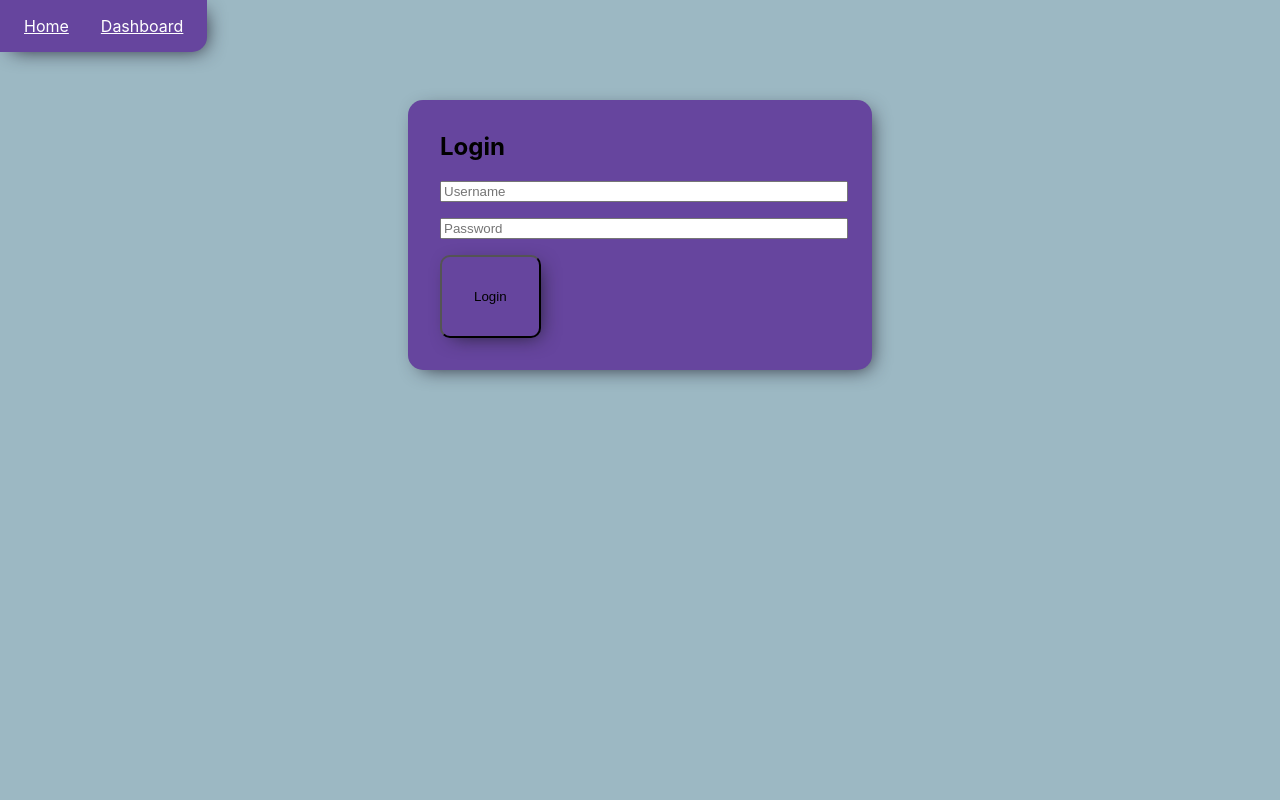
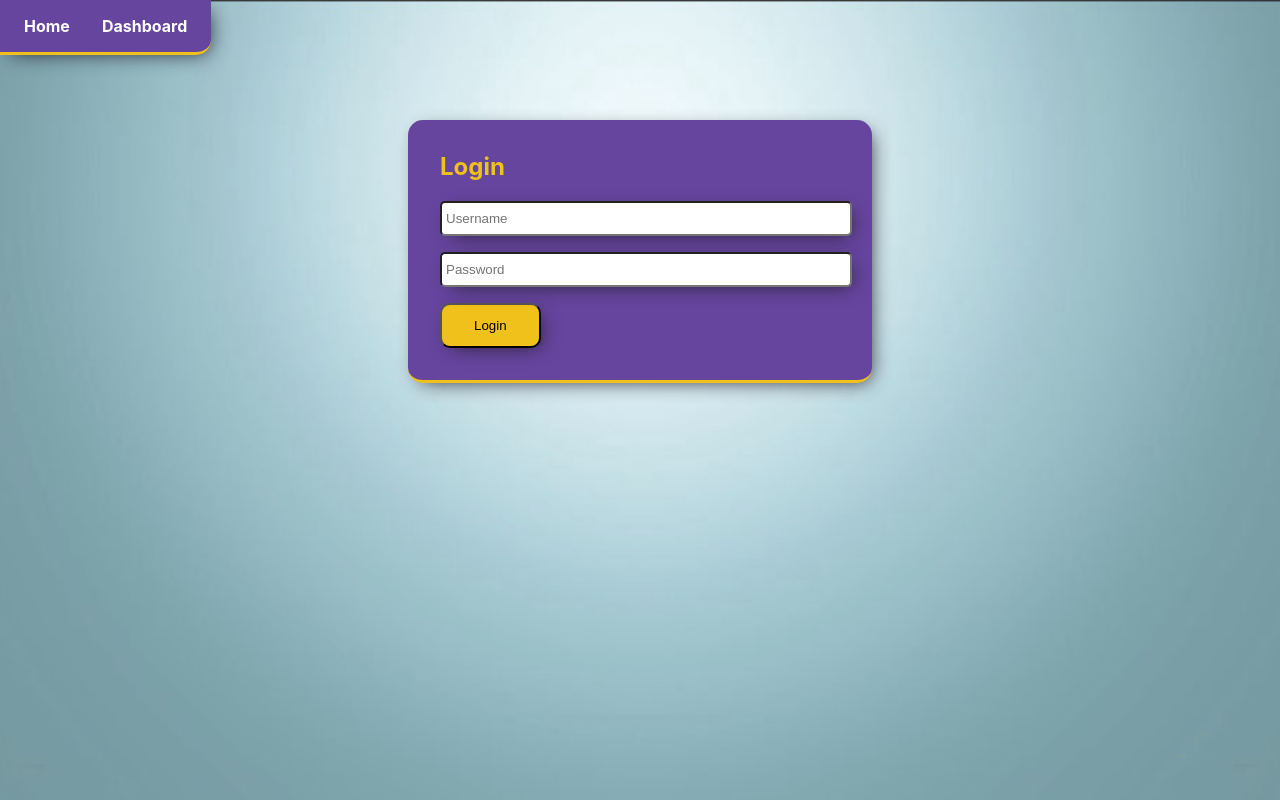
Before and after one commit to katariina-jarvenmaki/kk-single-page, a React (Create React App) app in the folder frontend/: page / in a window 1280 px wide. Built offline with nearby package versions, Linux system fonts and the light colour scheme.

Commit message:
Added the architecture image and did sass-styling

```diff
--- a/frontend/src/App.tsx
+++ b/frontend/src/App.tsx
@@ -2,7 +2,7 @@ import React from 'react';
 import { BrowserRouter as Router, Routes, Route, Link } from 'react-router-dom';
 
 // Import styles
-import './styles/styles.scss';
+import './styles/styles.sass';
 
 import Home from './pages/Home';
 import Dashboard from './pages/Dashboard'
--- a/frontend/src/components/LoginForm.tsx
+++ b/frontend/src/components/LoginForm.tsx
@@ -2,7 +2,7 @@ import React, { useState } from "react";
 import { useNavigate } from "react-router-dom";
 
 // Import styles
-import '../styles/styles.scss';
+import '../styles/styles.sass';
 
 const LoginForm = () => {
   const [username, setUsername] = useState("");
--- a/frontend/src/pages/Dashboard.tsx
+++ b/frontend/src/pages/Dashboard.tsx
@@ -3,20 +3,25 @@ import { useNavigate } from 'react-router-dom';
 import axios from 'axios';
 
 // Import styles
-import '../styles/styles.scss';
+import '../styles/styles.sass';
 
+// Dashboard-view
 const Dashboard = () => {
+
   const [data, setData] = useState<any>(null);
   const [error, setError] = useState("");
   const navigate = useNavigate();
 
   useEffect(() => {
+
+    // Get Jwt token from localStorage
     const token = localStorage.getItem("jwt");
     if (!token) {
       navigate("/");
       return;
     }
 
+    // Axios data request
     axios.get('/api/data', {
       headers: { Authorization: `Bearer ${token}` }
     })
@@ -27,31 +32,28 @@ const Dashboard = () => {
       });
   }, [navigate]);
 
+  // Dashboard-view
   return (
-    <div style={{ padding: '2rem' }}>
+
+    <div id="dashboard">
+
       <button
         onClick={() => {
           localStorage.removeItem("jwt");
           navigate("/");
         }}
-          style={{
-            position: "absolute",
-            top: "1rem",
-            right: "1rem",
-            padding: "0.5rem 1rem",
-            backgroundColor: "#e63946",
-            color: "#fff",
-            border: "none",
-            borderRadius: "5px",
-            cursor: "pointer"
-          }}
-        >
+        className="logout">
         Logout
       </button>
+
+      <div id="dashboard-container">
         <h2>Dashboard</h2>
-      {error && <p style={{ color: 'red' }}>{error}</p>}
+        {error && <p className="error">{error}</p>}
         <pre>{data && JSON.stringify(data, null, 2)}</pre>
       </div>
+
+    </div>
+
   );
 };
 
--- a/frontend/src/pages/Home.tsx
+++ b/frontend/src/pages/Home.tsx
@@ -2,9 +2,11 @@ import React from 'react';
 import LoginForm from '../components/LoginForm';
 
 // Import styles
-import '../styles/styles.scss';
+import '../styles/styles.sass';
 
+// Home-view
 const Home = () => {
+
   return (
 
     <div id="login-container">
--- /dev/null
+++ b/frontend/src/styles/styles.sass
@@ -0,0 +1,87 @@
+// styles.sass
+$primary-color: rgb(102, 69, 158) // 66459e
+$background-color: rgb(156, 184, 195) // 9cb8c3
+$shadow-color: rgb(32, 30, 44) // 201e2c
+$highlight-color1: #f0c11b // f0c11b
+$highlight-color2: #e76219 // e76219
+
+/*** CLEAN UP ***/
+
+*:first-child
+  margin-top: 0
+
+/*** TYPOGRAPHY ***/
+
+h2
+  color: $highlight-color1
+
+/*** GENERAL ***/
+
+button
+  padding: 2rem
+  background: $highlight-color1
+  border-radius: 10px
+  box-shadow: 5px 5px 20px -7px $shadow-color
+  padding: 0.8rem 2rem
+  color: 7px $shadow-color
+  cursor: pointer
+
+button:hover
+  background: $highlight-color2
+
+/*** STRUCTURE ***/
+
+body
+  background-color: $background-color
+  background-image: url(../images/background-graphic.jpg)
+  background-position: center center
+  background-repeat: no-repeat
+  background-size: cover
+  height: 100vh
+
+nav
+  padding: 2rem
+  background: $primary-color !important
+  z-index: 10
+  float: left
+  border-radius: 0 0 15px 0
+  position: relative
+  box-shadow: 5px 5px 20px -7px $shadow-color
+  border-bottom: 3px solid $highlight-color1
+
+  a
+    color: #fff
+    padding: 0.5rem
+    font-weight: bold
+    text-decoration: none
+
+  a:hover
+   text-shadow: 1px 1px 2px $shadow-color
+   color: $highlight-color2
+
+/*** LOGIN ***/
+
+#login-container
+  padding-top: 120px
+
+  div
+    padding: 5rem 10rem 10rem
+    background: $primary-color !important
+    border-radius: 15px
+    position: relative
+    box-shadow: 5px 5px 20px -7px $shadow-color
+    border-bottom: 3px solid $highlight-color1
+
+  input
+    padding: .5rem 0.25rem
+    border-radius: 5px
+    position: relative
+    box-shadow: 5px 5px 20px -7px $shadow-color
+
+button.logout
+  position: absolute
+  top: 1rem
+  right: 1rem
+
+.error
+  color: red
--- a/frontend/src/styles/styles.scss
+++ /dev/null
@@ -1,54 +0,0 @@
-// styles.scss
-$primary-color: rgb(102, 69, 158); //  66459e
-$background-color: rgb(156, 184, 195); // 9cb8c3
-$shadow-color: rgb(32, 30, 44); // 201e2c
-// yellow f0c11b
-// orange e76219
-
-/*** CLEAN UP ***/
-
-*:first-child {
-    margin-top: 0;
-}
-
-/*** STRUCTURE ***/
-
-body {
-    background-color: $background-color;
-}
-
-nav {
-    padding: 2rem;
-    background: $primary-color !important;
-    z-index: 10;
-    float: left;
-    border-radius: 0 0 15px 0;
-    position: relative;
-    box-shadow: 5px 5px 20px -7px $shadow-color;
-}
-
-nav a {
-    color: #fff;
-    padding: 0.5rem;
-}
-
-/*** LOGIN ***/
-
-#login-container  {
-    padding-top: 100px;
-}
-
-#login-container div {
-    padding: 5rem 10rem 10rem;
-    background: $primary-color !important;
-    border-radius: 15px;
-    position: relative;
-    box-shadow: 5px 5px 20px -7px $shadow-color;
-}
-
-button {
-    padding: 2rem;
-    background: $primary-color !important;
-    border-radius: 10px;
-    box-shadow: 5px 5px 20px -7px $shadow-color;
-}
```
Also changed, not shown: frontend/src/images/background-graphic.jpg (added), 1 other file (tests, documents, lock files or other folders). Lines whose indentation alone changed are shown as unchanged.
